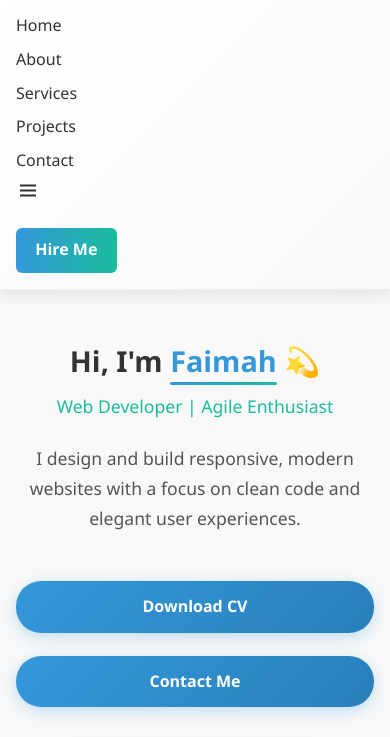
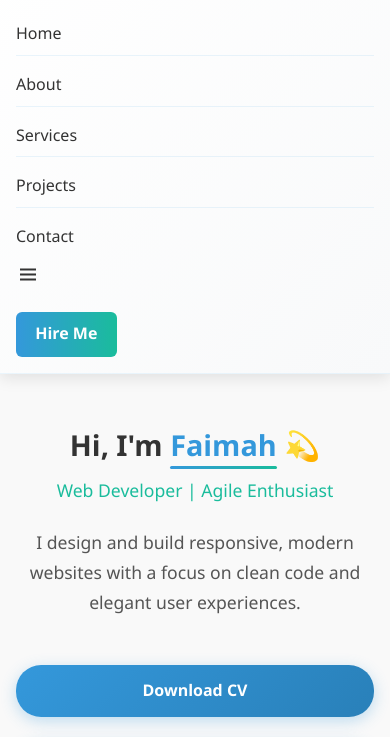
Before and after one commit to Birungi-Faimah/portfolio, a website: page index.html in a window 390 px wide. Both pictures are taken after a click on the element 28 px from the left and 89 px from the top of the page. Shown: the part 57-794 px from the top of the page. Drawn offline with nearby package versions, Linux system fonts and the light colour scheme.

Commit message:
fix: Improve hamburger menu functionality and mobile UX

```diff
--- a/src/scripts/scripts.js
+++ b/src/scripts/scripts.js
@@ -4,6 +4,13 @@ const navbar = document.querySelector('.navbar');
 
 menuToggle.addEventListener('click', () => {
   navbar.classList.toggle('active');
+  // Close menu when clicking on a link
+  const navLinks = navbar.querySelectorAll('a');
+  navLinks.forEach(link => {
+    link.addEventListener('click', () => {
+      navbar.classList.remove('active');
+    });
+  });
 });
 
 // Form validation and async submission (works with Formspree)
--- a/src/styles/style.css
+++ b/src/styles/style.css
@@ -889,6 +889,15 @@ textarea.error {
     max-height: 300px;
   }
 
+  .navbar a {
+    padding: 0.5rem 0;
+    border-bottom: 1px solid rgba(52, 152, 219, 0.1);
+  }
+
+  .navbar a:last-child {
+    border-bottom: none;
+  }
+
   .gradient-btn {
     order: 3;
     margin-top: 1rem;
```
